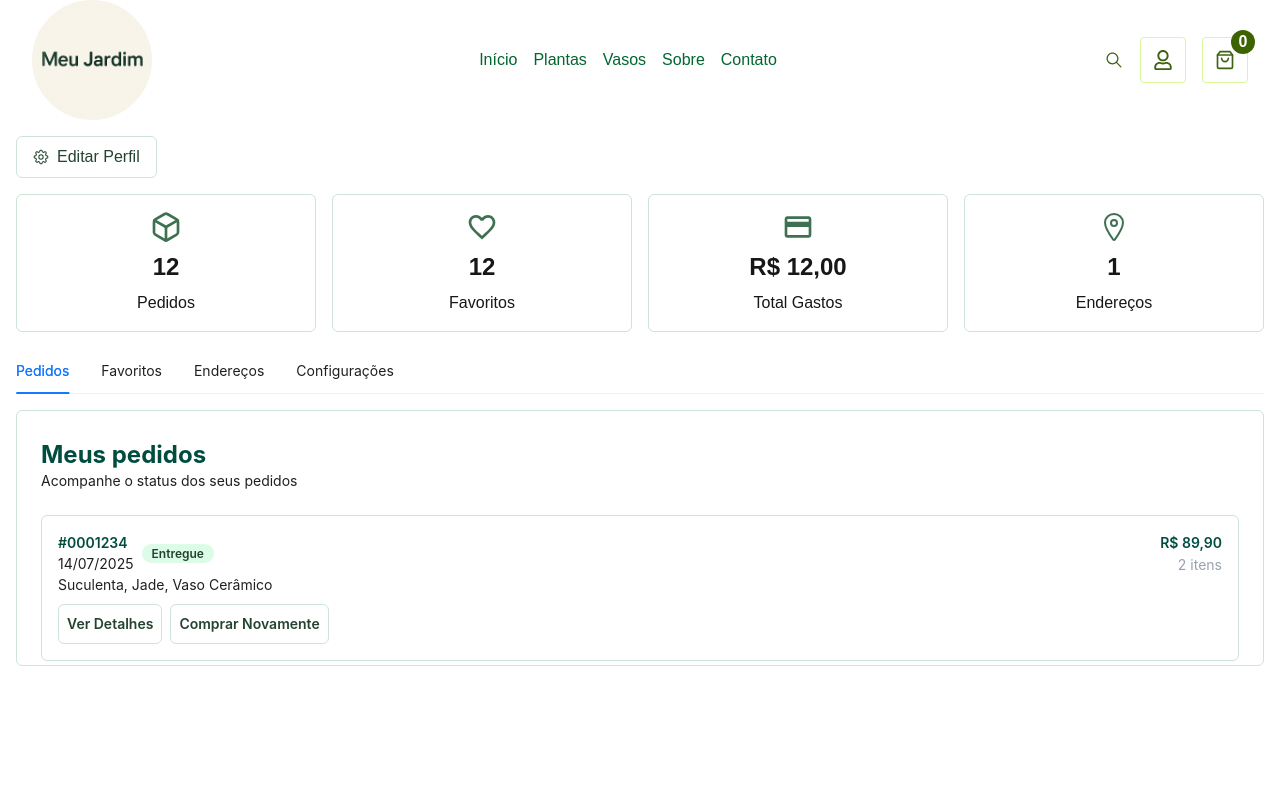
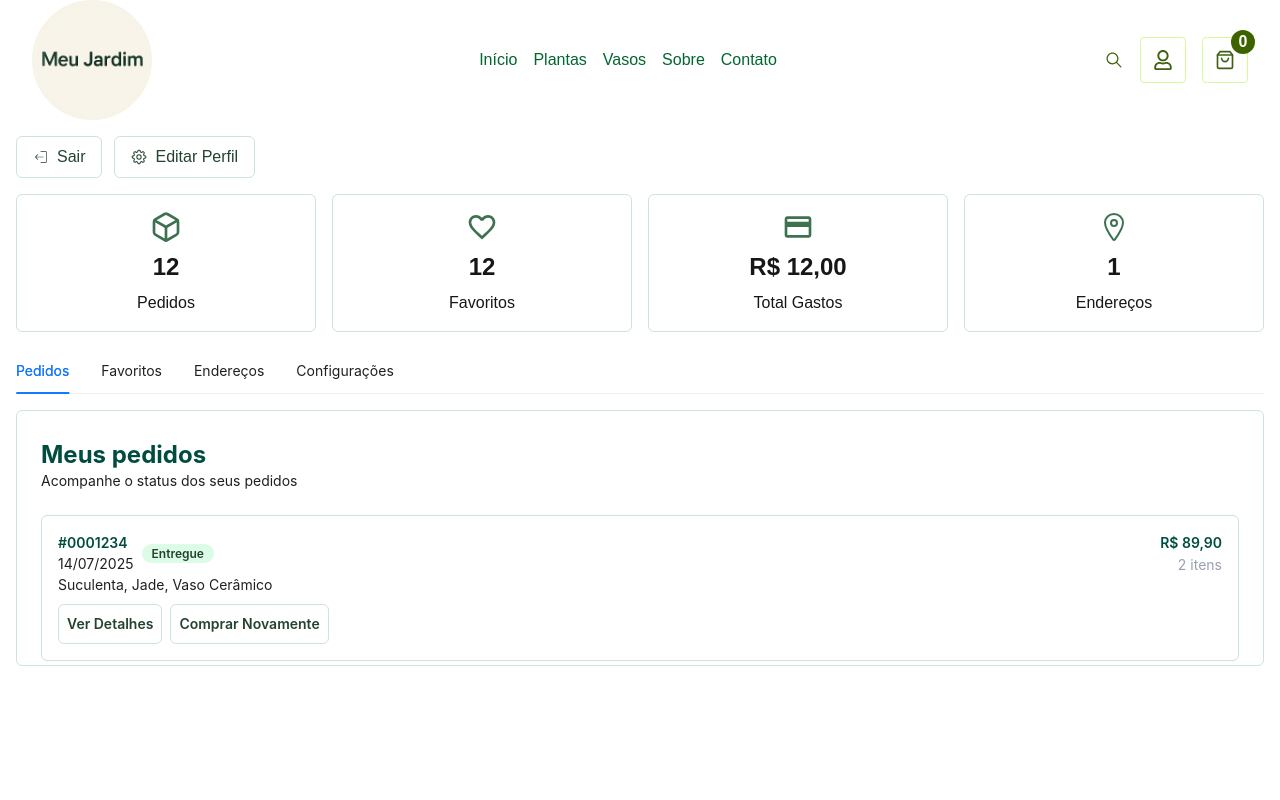
Before and after one commit to GabrielWojcik/e-commerce-plants, a Next.js app: page /perfil in a window 1280 px wide. Shown: the top 800 px of the page. Built offline with nearby package versions, Linux system fonts and the light colour scheme; no server answers.

Commit message:
fix: fixing login with Google

```diff
--- a/src/app/login/page.tsx
+++ b/src/app/login/page.tsx
@@ -1,15 +1,7 @@
+import { LuLeaf } from "react-icons/lu";
 import { LoginBtn } from "@/components/LoginBtn";
-import { getServerSession } from "next-auth";
-import { redirect } from "next/navigation";
-import { LuLeaf } from "react-icons/lu";
 
 export default async function LoginPage() {
-  const session = await getServerSession();
-
-  if (!session) {
-    return redirect("/");
-  }
-
   return (
     <div className="bg-[#E4F1DC] flex flex-col justify-center items-center h-screen">
       <div className="flex flex-col gap-4">
--- a/src/app/perfil/page.tsx
+++ b/src/app/perfil/page.tsx
@@ -1,14 +1,16 @@
 "use client";
 import type { TabsProps } from "antd";
 import { Tabs } from "antd";
-import { useSession } from "next-auth/react";
+import { useSession, signOut } from "next-auth/react";
 import Image from "next/image";
+import { CiLogout } from "react-icons/ci";
 import { FiBox } from "react-icons/fi";
 import { GoGear } from "react-icons/go";
 import { IoLocationOutline } from "react-icons/io5";
 import { MdFavoriteBorder, MdOutlinePayment } from "react-icons/md";
+
+import { Favorites } from "./components/favorites";
 import { Requested } from "./components/requested";
-import { Favorites } from "./components/favorites";
 
 export default function Perfil() {
   const { data: session } = useSession();
@@ -57,9 +59,24 @@ export default function Perfil() {
             </p>
           </div>
         )}
-        <div className="border border-[#CDE4D6] py-2 px-4 rounded-md flex gap-2 items-center text-[#23432F] cursor-pointer">
-          <GoGear color="#23432F" />
-          <p>Editar Perfil</p>
+        <div className="flex flex-col gap-3 md:flex-row">
+          <button
+            className="border border-[#CDE4D6] py-2 px-4 rounded-md flex gap-2 items-center text-[#23432F] cursor-pointer
+             hover:bg-[#CDE4D6] transition-colors duration-200"
+            onClick={() => signOut({ callbackUrl: "/" })}
+          >
+            <CiLogout color="#23432F" />
+            <span>Sair</span>
+          </button>
+
+          <button
+            className="border border-[#CDE4D6] py-2 px-4 rounded-md flex gap-2 items-center text-[#23432F] cursor-pointer
+             hover:bg-[#CDE4D6] transition-colors duration-200"
+            onClick={() => console.log("Editar Perfil")}
+          >
+            <GoGear color="#23432F" />
+            <span>Editar Perfil</span>
+          </button>
         </div>
       </div>
       <div className="flex justify-between">
--- a/src/components/NavBar/Mobile.tsx
+++ b/src/components/NavBar/Mobile.tsx
@@ -1,12 +1,15 @@
 "use client";
+import { useSession } from "next-auth/react";
 import Image from "next/image";
+import Link from "next/link";
+import { useState } from "react";
+import { IoClose } from "react-icons/io5";
 import { RxHamburgerMenu } from "react-icons/rx";
-import { IoClose } from "react-icons/io5";
-import { useState } from "react";
 
 import Logo from "../../images/logo-2-meu-jardim.png";
 
 export function NavBarMobile() {
+  const { data: session } = useSession();
   const [isOpenMenu, setIsOpenMenu] = useState(false);
 
   return (
@@ -21,17 +24,28 @@ export function NavBarMobile() {
       <RxHamburgerMenu size={24} onClick={() => setIsOpenMenu(true)} />
 
       {isOpenMenu && (
-        <div className="absolute top-0 left-0 w-full h-screen bg-white">
+        <div className="absolute top-0 left-0 w-full h-screen bg-[#E4F1DC] text-green-800 z-10">
           <div className="flex justify-end m-4">
             <IoClose size={24} onClick={() => setIsOpenMenu(false)} />
           </div>
           <div className="flex justify-center items-center h-full">
             <ul className="flex flex-col h-full gap-4">
-              <li>Início</li>
-              <li>Plantas</li>
-              <li>Vasos</li>
-              <li>Sobre</li>
-              <li>Contato</li>
+              {session?.user?.name && <Link href="/perfil">Perfil</Link>}
+              <Link href="/">
+                <li>Início</li>
+              </Link>
+              <Link href="/plantas">
+                <li>Plantas</li>
+              </Link>
+              <Link href="/vasos">
+                <li>Vasos</li>
+              </Link>
+              <Link href="/sobre">
+                <li>Sobre</li>
+              </Link>
+              <Link href="/contato">
+                <li>Contato</li>
+              </Link>
             </ul>
           </div>
         </div>
--- a/src/components/NavBar/index.tsx
+++ b/src/components/NavBar/index.tsx
@@ -1,3 +1,5 @@
+"use client";
+import { useSession } from "next-auth/react";
 import Image from "next/image";
 import { FaRegUser } from "react-icons/fa";
 import { FiShoppingBag } from "react-icons/fi";
@@ -7,6 +9,8 @@ import Link from "next/link";
 import Logo from "../../images/logo-2-meu-jardim.png";
 
 export function NavBar() {
+  const { data: session } = useSession();
+
   return (
     <div className="hidden md:flex text-green-800 items-center justify-between mx-8">
       <div>
@@ -45,7 +49,21 @@ export function NavBar() {
         </div>
         <div className="border p-2 border-lime-200 relative rounded-sm">
           <div className="m-1 cursor-pointer">
-            <FaRegUser color="#3F6212" size={20} />
+            {session?.user?.image ? (
+              <Link href="/perfil">
+                <Image
+                  src={session.user.image}
+                  alt={session.user.name || "User"}
+                  width={20}
+                  height={20}
+                  className="rounded-full"
+                />
+              </Link>
+            ) : (
+              <Link href="/login">
+                <FaRegUser color="#3F6212" size={20} />
+              </Link>
+            )}
           </div>
         </div>
         <div className="border p-2 border-lime-200 relative rounded-sm">
```
